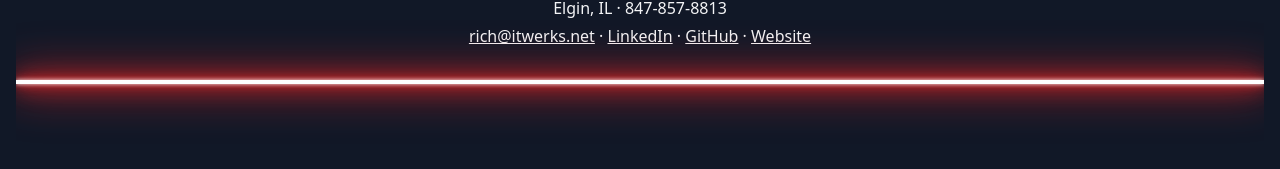
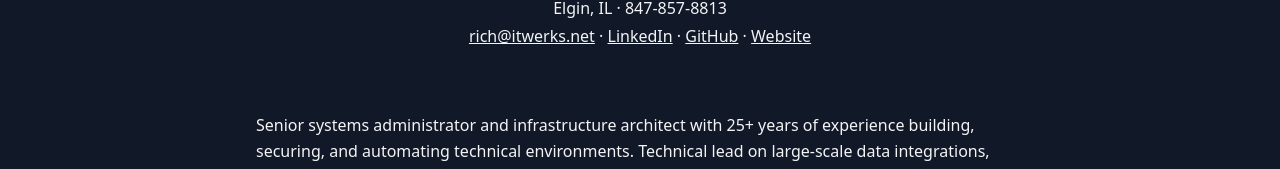
Before and after one commit to richknowles/staging.resume.richknowles.com, a Next.js app: page / in a window 1280 px wide. Shown: the part 356-525 px from the top of the page. Built offline with nearby package versions, Linux system fonts and the light colour scheme.

Commit message:
Update page.tsx
Good luck

```diff
--- a/app/page.tsx
+++ b/app/page.tsx
@@ -21,7 +21,7 @@ export default function Page() {
 
   return (
     <div className="min-h-screen bg-gray-900 text-gray-100 p-4">
-      {/* Hero + lightsaber */}
+      {/* Hero section with portrait + single beam + name */}
       <motion.div
         className="hero relative overflow-hidden"
         initial={{ opacity: 0 }}
@@ -29,14 +29,9 @@ export default function Page() {
         transition={{ duration: 1 }}
       >
         <Header profile={profile} />
-
-        {/* single beam expands both ways */}
-        <div className="lightsaber-container">
-          <div className="beam" />
-        </div>
       </motion.div>
 
-      {/* rest of page */}
+      {/* The rest of your page */}
       <motion.section
         className="py-8 max-w-3xl mx-auto"
         initial={{ y: 20, opacity: 0 }}
@@ -45,7 +40,6 @@ export default function Page() {
       >
         <Summary text={summary} />
       </motion.section>
-
       <motion.section
         className="py-8 max-w-3xl mx-auto"
         initial={{ y: 20, opacity: 0 }}
@@ -54,7 +48,6 @@ export default function Page() {
       >
         <Competencies items={coreCompetencies} />
       </motion.section>
-
       <motion.section
         className="py-8 max-w-3xl mx-auto"
         initial="hidden"
@@ -67,7 +60,6 @@ export default function Page() {
       >
         <Experience jobs={experience} />
       </motion.section>
-
       <motion.section
         className="py-8 max-w-3xl mx-auto"
         initial={{ y: 20, opacity: 0 }}
```
